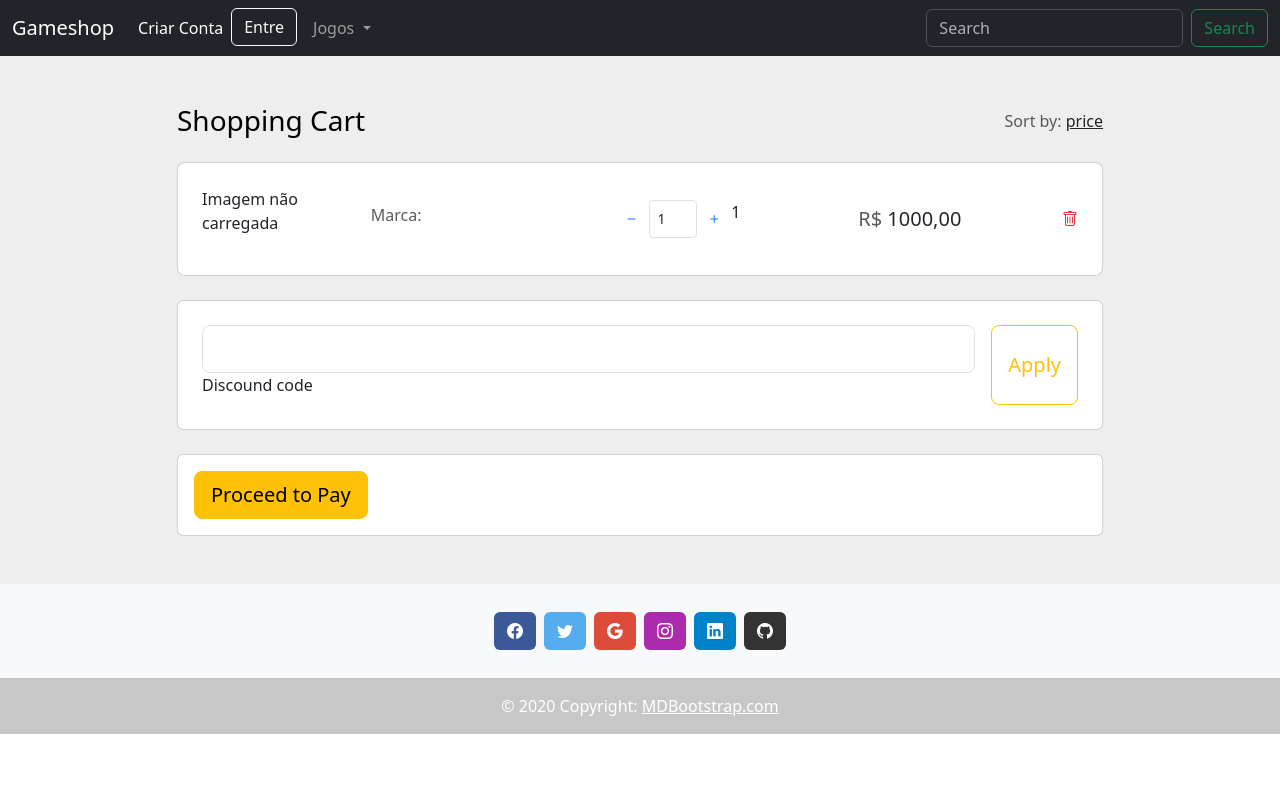
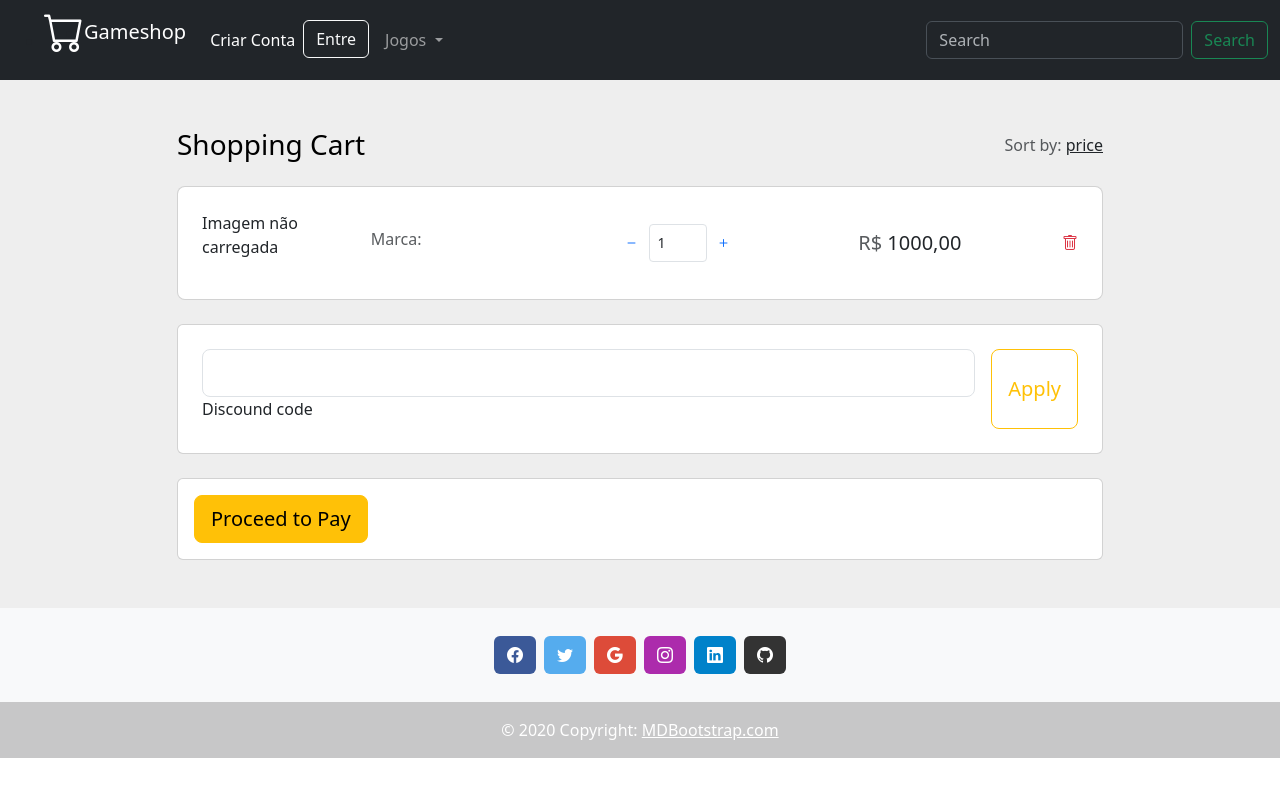
Before and after one commit to Kayky-Souza/Kayky-Souza.github.io, a Vue app: page /addCart/1 in a window 1280 px wide. Shown: the top 796 px of the page. Built offline with nearby package versions, Linux system fonts and the light colour scheme; no server answers.

Commit message:
melhorando cart

```diff
--- a/src/components/cabecalho.vue
+++ b/src/components/cabecalho.vue
@@ -17,7 +17,10 @@ function logout() {
 <template>
   <nav class="navbar bg-dark navbar-expand-lg" data-bs-theme="dark">
     <div class="container-fluid">
-      <RouterLink to="/" class="navbar-brand">Gameshop</RouterLink>
+      <ul class="carrinho">
+        <li><router-link to="/cart"><i class="bi bi-cart display-6" style="color: white"></i></router-link></li>
+        <li><RouterLink to="/" class="navbar-brand">Gameshop</RouterLink></li>
+      </ul>
       <button class="navbar-toggler" type="button" data-bs-toggle="collapse" data-bs-target="#navbarSupportedContent"
         aria-controls="navbarSupportedContent" aria-expanded="false" aria-label="Toggle navigation">
         <span class="navbar-toggler-icon"></span>
@@ -65,6 +68,10 @@ function logout() {
 </nav></template>
 
 <style scoped>
+  .carrinho{
+    display: flex;
+    align-items: center;
+  }
   p{
     color: aqua;
   }
--- a/src/components/card.vue
+++ b/src/components/card.vue
@@ -11,6 +11,7 @@ const quantity = ref(1)
 
 const props = defineProps({
   id: { type: String, required: true },
+  show: {type: Boolean, required: true}
 })
 
 
@@ -21,14 +22,18 @@ onBeforeMount(() => {
 
 onMounted(() => {
 
-  if (store[props.id] === undefined){
-    store[props.id] = 1
+  if (store.products[props.id] === undefined){
+    store.products[props.id] = 1
     quantity.value = 1
   }else{
-    quantity.value = store[props.id] + 1
+     if(!props.show){
+      quantity.value = store.products[props.id] + 1
+    }else{
+      quantity.value = store.products[props.id]
+    }
   }
 
-  fetch("https://jogo.4cc.shop/api/jogo" + props.id)
+  fetch("https://jogo.4cc.shop/api/jogo/" + props.id)
     .then(response => response.json())
     .then(data => produto.value = data.data);
 })
@@ -42,18 +47,18 @@ function getImgUrl(idImg: string) {
 
 function increment(){
   quantity.value = quantity.value + 1
-  store[props.id] = quantity.value
+  store.products[props.id] = quantity.value
 }
 
 function decrement(){
   if(quantity.value > 0){
     quantity.value = quantity.value - 1
-    store[props.id] = quantity.value
+    store.products[props.id] = quantity.value
   }
 }
 
 function update(){
-    store[props.id] = quantity.value
+    store.products[props.id] = quantity.value
 }
 
 </script>
@@ -84,7 +89,6 @@ function update(){
         <button class="btn btn-link px-2" @click="increment">
             <i class="bi bi-plus"></i>
           </button>
-        {{quantity}}
         </div>
         <div class="col-md-3 col-lg-2 col-xl-2 offset-lg-1">
           <h5 class="mb-0"><span class="text-muted">R$ </span> 1000,00</h5>
--- a/src/router/index.ts
+++ b/src/router/index.ts
@@ -1,7 +1,7 @@
 import { createRouter, createWebHistory } from 'vue-router'
 import AppLogin from "../views/AppLogin.vue"
 import AppMain from "../views/AppMain.vue"
-import AppCart from "../views/addToCart.vue"
+import AppCart from "../views/AppCart.vue"
 
 const routes = [
   {
@@ -16,7 +16,12 @@ const routes = [
   },
   {
     path: '/addCart/:id',
-    name: 'AppCart',
+    name: 'Addart',
+    component: AppCart
+  },
+  {
+    path: '/cart',
+    name: 'Cart',
     component: AppCart
   }
 
--- a/src/stores/cartStore.ts
+++ b/src/stores/cartStore.ts
@@ -10,4 +10,4 @@ export const useCartStore = defineStore({
   actions: {
   }
 
-});
+})
--- a/src/views/addToCart.vue
+++ b/src/views/AppCart.vue
@@ -1,5 +1,21 @@
 <script setup lang="ts">
 	import card from "../components/card.vue"
+  import { useRoute } from 'vue-router'
+  import { ref } from 'vue';
+  import { useCartStore } from '../stores/cartStore.ts'
+
+  const store = useCartStore();
+  const route = useRoute();
+  const id = route.params.id;
+  const products = ref(null)
+
+  if (id === undefined){
+
+  }else{
+    if(store.products[id] === undefined){
+      store.products[id] = 0
+    }
+  }
 </script>
 
 <template>
@@ -16,7 +32,7 @@
           </div>
         </div>
 
-        <card :id="id"></card>
+          <card v-for="(quantity,id) in store.products" :id="id"></card>
 
 
 
```
